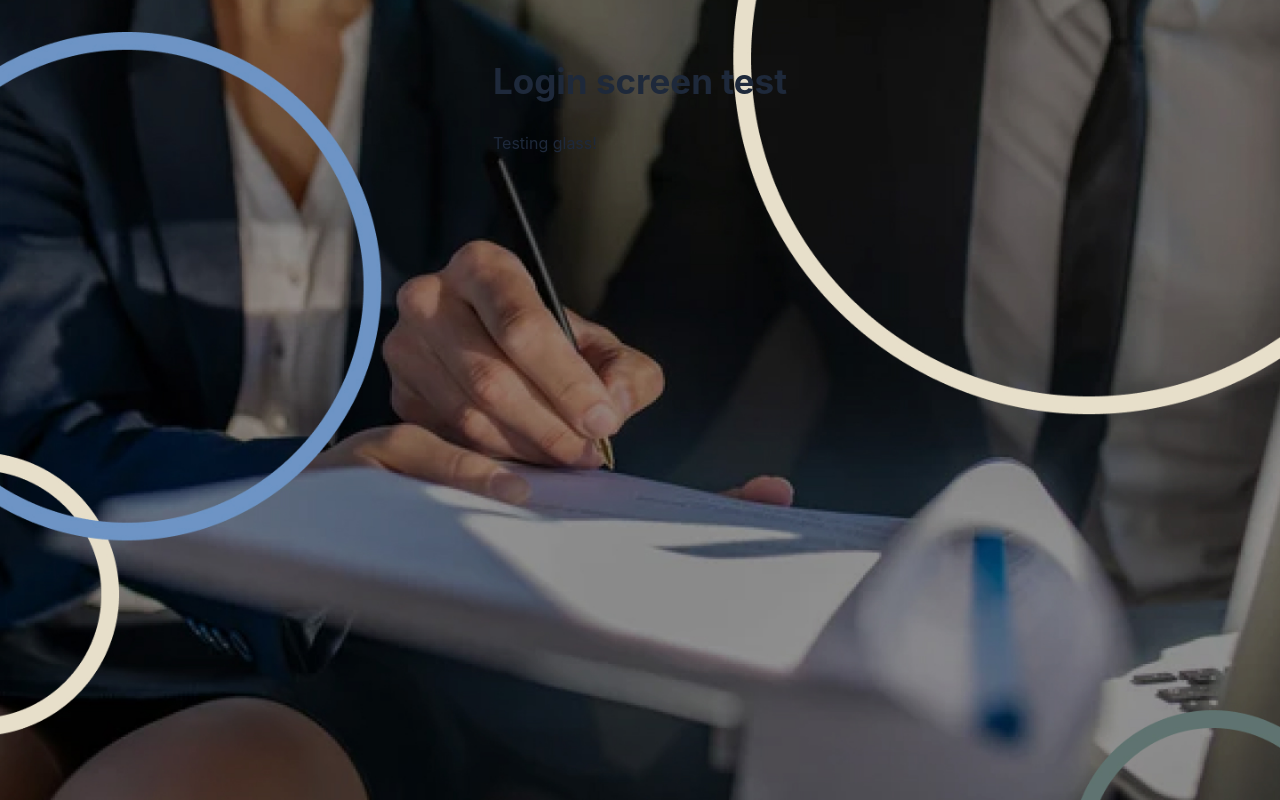
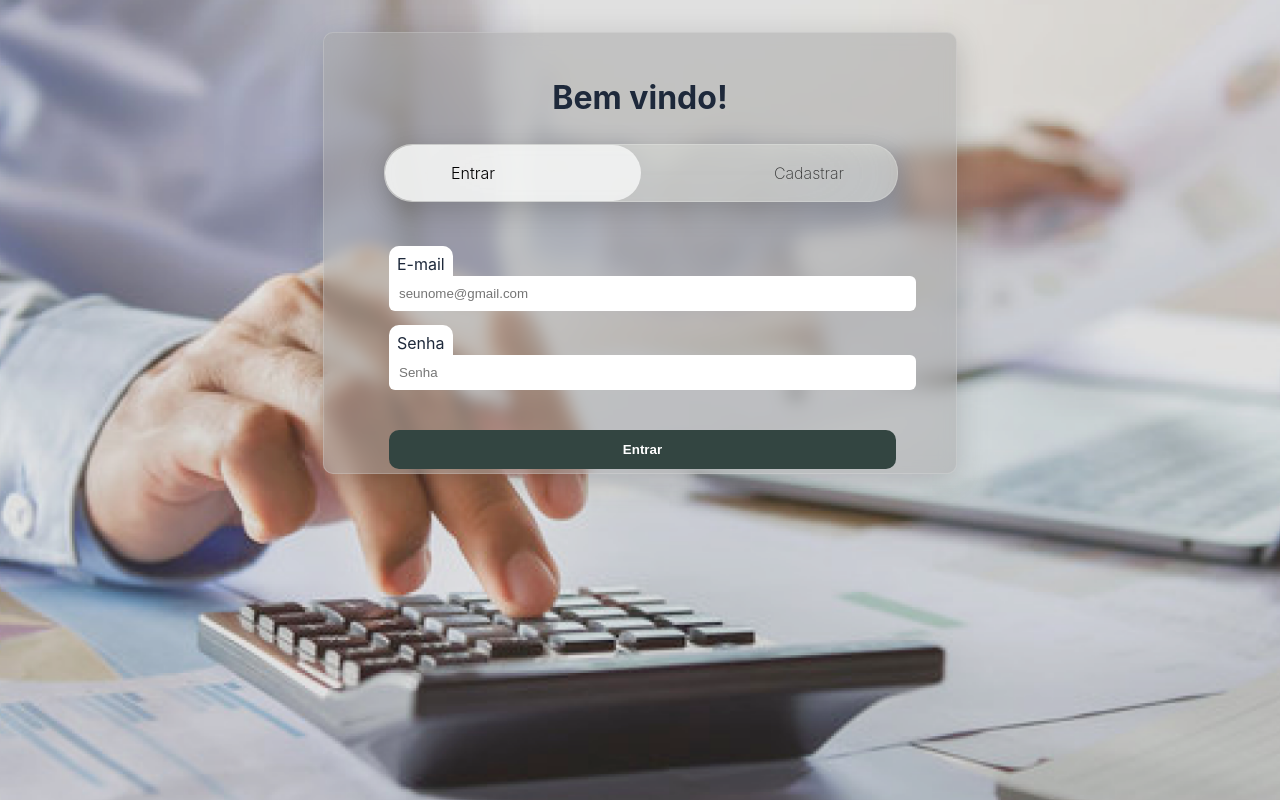
Before and after one commit to CauaPrates/organiza-ai-app, a React (Vite) app: page /login in a window 1280 px wide. Built offline with nearby package versions, Linux system fonts and the light colour scheme.

Commit message:
login page 50% done

```diff
--- a/src/components/Login.tsx
+++ b/src/components/Login.tsx
@@ -1,13 +1,47 @@
-import React from "react";
+import React, { useState } from "react";
 
 function Login(){
+
+  const [active, setActive] = useState<"login" | "signup">("login");
+
 
   return (
     <div className="login-container">
       <div className="min-h-screen animate-fade-in">
         <div className="container-responsive">
-          <h1 className="text-[35px] font-bold text-gray-900">Login screen test</h1>
-          <p>Testing glass!</p>
+          <div className="upper-layer">
+            <div className="inner-container">
+              <h1 className="text-center">Bem vindo!</h1>
+              <div className="slider-container">
+
+                <div className={`slider-bg ${active === "signup" ? "right" : "left"}`}
+                ></div>
+
+                <p className={`slider-option ${active === "login" ? "active" : ""}`}
+                  onClick={() => setActive("login")}
+                >
+                  Entrar
+                </p>
+
+                <p className={`slider-option ${active === "signup" ? "active" : ""}`}
+                  onClick={() => setActive("signup")}
+                >
+                  Cadastrar
+                </p>
+
+              </div>
+              <div className="form-container">
+                <form className="form-login">
+                    <label className="label-login">E-mail</label>
+                    <input className="input-login" type="text" name="email" placeholder="seunome@gmail.com" />
+                    <label className="label-login">Senha</label>
+                    <input className="input-login" type="password" name="pass" placeholder="Senha" />
+                    <button className="next-action-button">Entrar</button>
+                </form>
+              </div>
+            </div>
+
+          </div>
         </div>
       </div>
     </div>
--- a/src/index.css
+++ b/src/index.css
@@ -49,7 +49,7 @@ body {
 }
 
 .login-container{
-  background-image: url('./assets/login-image.jpg');
+  background-image: url('./assets/login-image2.png');
   background-color: #000;
   background-size: cover;
   background-position: center;
@@ -61,6 +61,151 @@ body {
   align-items: center;
   justify-content: center;
 }
+
+.upper-layer {
+  display: flex;
+  position: relative;
+
+  height: 40vh;
+  width: 40vw;
+  align-items: center;
+  justify-content: space-between;
+  padding: 60px;
+
+
+  background: rgba( 164, 163, 163, 50% );
+
+
+  backdrop-filter: blur( 7.5px );
+    -webkit-backdrop-filter: blur( 7.5px );
+
+
+  box-shadow: 0 8px 32px 0 rgba( 0, 0, 0, 0.18 );
+
+
+  border-radius: 10px;
+  border: 1px solid rgba( 255, 255, 255, 0.18 );
+  z-index: 4;
+}
+
+.slider-container{
+
+  width: 100%;
+  padding: px 50px;
+
+  display: flex;
+  align-items: center;
+  justify-content: space-between;
+
+  gap: 10em;
+
+  border-radius: 28px;
+
+  background: rgba( 224, 226, 219, 0.5);
+  box-shadow: 0 8px 28px 0 rgba( 0, 0, 0, 0.18 );
+  backdrop-filter: blur(50px);
+
+  border-radius: 28px;
+  border: 1px solid rgba( 255, 255, 255, 0.18 );
+  z-index: 4;
+
+  overflow: hidden;
+  cursor: pointer;
+}
+
+.slider-bg{
+  position: absolute;
+  top: 0;
+  left: 0;
+  width: 50%;
+  height: 100%;
+  background: rgba(255, 255, 255, 0.7);
+  border-radius: 28px;
+  transition: all 0.4s ease;
+  z-index: 0;
+}
+
+.slider-bg.right{
+  transform: translateX(100%);
+}
+
+.slider-option {
+  flex: 1;
+  text-align: center;
+  font-weight: 200;
+  font-size: 1.0em;
+  color: #333;
+  z-index: 1;
+  transition: color 0.3s ease;
+}
+
+.slider-option.active {
+  font-weight: 300;
+  color: #000;
+}
+
+.inner-container{
+  width: 100%;
+  height: 50vh;
+}
+
+.form-login{
+
+  margin-top: 50px;
+  width: 100%;
+  max-width: 100%;
+  padding-left: 5px;
+  box-sizing: border-box;
+
+}
+
+.next-action-button{
+
+  display: block;
+  font-weight: bold;
+  width: 100%;
+
+  padding:12px;
+  margin-top: 20px;
+
+  background-color: #334541;
+  color:white;
+
+  border: none;
+  border-radius: 10px;
+
+  cursor: pointer;
+
+}
+
+.label-login{
+  background-color: white;
+  border-radius: 10px 10px 0px 0px;
+
+  padding:8px
+
+
+}
+
+textarea:focus, input:focus, select:focus {
+    outline: 0;
+}
+
+
+.input-login{
+
+  width: 100%;
+  padding: 10px;
+
+  margin-bottom: 20px;
+
+  border: none;
+  border-radius: 6px;
+
+
+}
+
+
 
 /* Componentes personalizados */
 .card {
```
Also changed, not shown: src/assets/login-image2.png (added).
